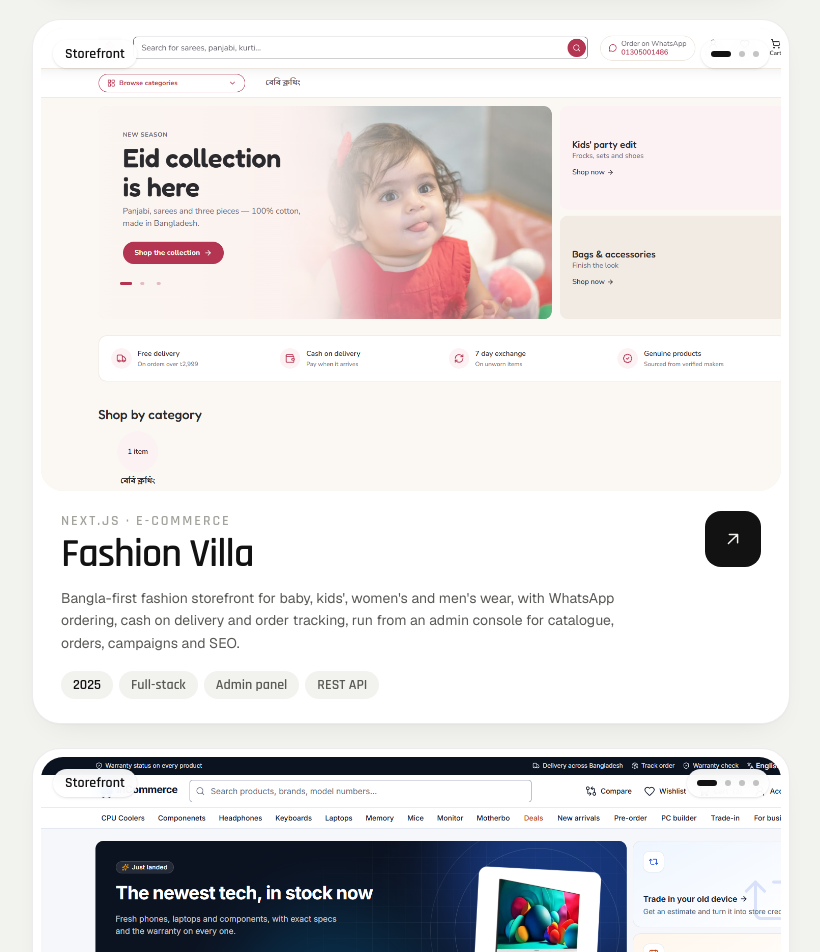
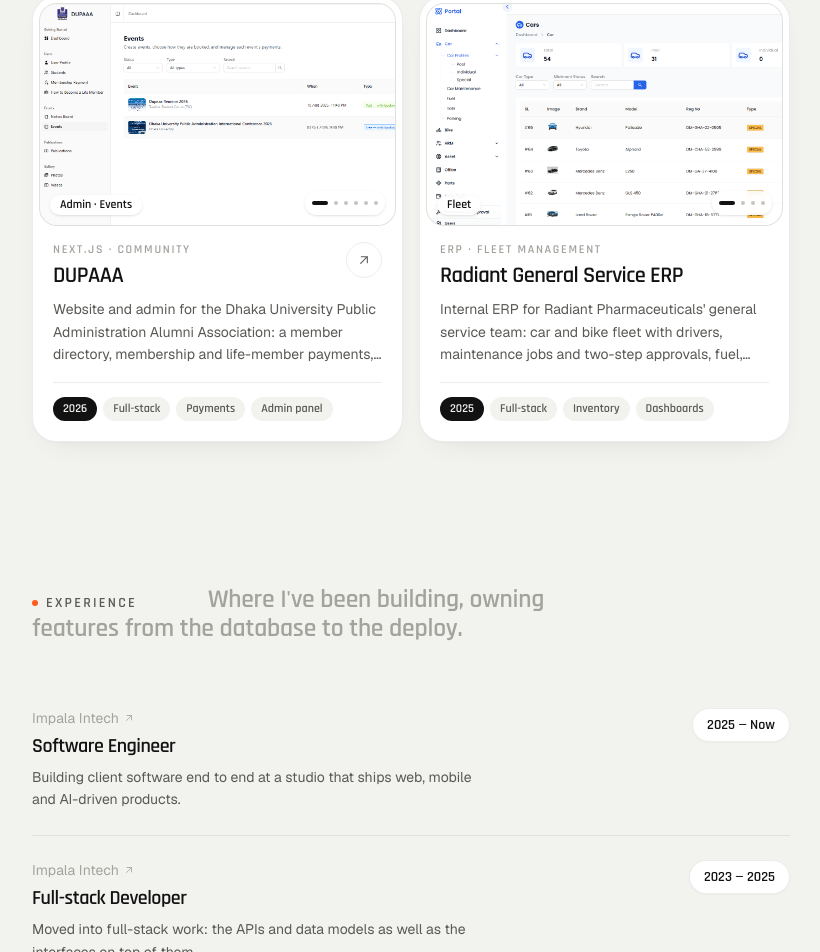
Before and after one commit to raihan2945/raihan-portfollio, a Next.js app: page / in a window 1280 px wide. Shown: the part 1827-2779 px from the top of the page, without its empty margins (394-1214 px from the left). Built offline with nearby package versions, Linux system fonts and the light colour scheme.

Commit message:
feat: smaller type scale and compact three-column project cards

```diff
--- a/app/components/project-card.tsx
+++ b/app/components/project-card.tsx
@@ -27,14 +27,14 @@ export function ProjectCard({ project: p, index }: { project: Project; index: nu
   return (
     <article
       data-reveal
-      style={{ "--reveal-delay": `${index * 60}ms` } as React.CSSProperties}
+      style={{ "--reveal-delay": `${(index % 3) * 70}ms` } as React.CSSProperties}
       onMouseEnter={() => setPlaying(true)}
       onMouseLeave={() => setPlaying(false)}
       onFocus={() => setPlaying(true)}
       onBlur={() => setPlaying(false)}
-      className="group card rounded-[28px] p-2"
+      className="group card flex flex-col rounded-3xl p-1.5 transition-[translate,box-shadow] duration-500 ease-[cubic-bezier(.22,1,.36,1)] hover:-translate-y-1 hover:shadow-[0_18px_40px_-18px_rgb(0_0_0/0.18)]"
     >
-      <div className="relative aspect-[16/10] overflow-hidden rounded-[22px] bg-bg">
+      <div className="relative aspect-[16/10] overflow-hidden rounded-[18px] border border-line bg-bg">
         {images.length > 0 ? (
           images.map((img, j) => (
             <Image
@@ -43,30 +43,30 @@ export function ProjectCard({ project: p, index }: { project: Project; index: nu
               alt={j === frame ? img.alt : ""}
               aria-hidden={j !== frame}
               fill
-              sizes="(min-width: 1560px) 620px, (min-width: 1024px) 1000px, 100vw"
-              className="object-cover object-left-top transition-[opacity,scale] duration-700 ease-[cubic-bezier(.22,1,.36,1)] group-hover:scale-[1.015]"
+              sizes="(min-width: 1560px) 400px, (min-width: 1280px) 380px, (min-width: 1024px) 560px, 100vw"
+              className="object-cover object-left-top transition-[opacity,scale] duration-700 ease-[cubic-bezier(.22,1,.36,1)] group-hover:scale-[1.03]"
               style={{ opacity: j === frame ? 1 : 0 }}
             />
           ))
         ) : (
           <div
-            className="flex h-full items-end p-6"
+            className="flex h-full items-end p-5"
             style={{
               background: `radial-gradient(120% 90% at 20% 15%, ${p.palette[1]} 0%, transparent 60%), linear-gradient(135deg, ${p.palette[0]}, ${p.palette[1]})`,
             }}
           >
-            <span className="font-display text-5xl font-semibold text-white">{p.title}</span>
+            <span className="font-display text-3xl font-semibold text-white">{p.title}</span>
           </div>
         )}
 
         {current && (
-          <span className="absolute left-3 top-3 rounded-full bg-white/90 px-3 py-1 font-display text-sm font-semibold text-[#121212] shadow-sm backdrop-blur">
+          <span className="absolute bottom-2.5 left-2.5 rounded-full bg-white/90 px-2.5 py-0.5 font-display text-xs font-semibold text-[#121212] shadow-sm backdrop-blur">
             {current.caption ?? p.title}
           </span>
         )}
 
         {images.length > 1 && (
-          <div className="absolute right-3 top-3 flex items-center rounded-full bg-white/90 px-1.5 shadow-sm backdrop-blur">
+          <div className="absolute bottom-2.5 right-2.5 flex items-center rounded-full bg-white/90 px-1 shadow-sm backdrop-blur">
             {images.map((img, j) => (
               <button
                 key={img.src}
@@ -74,11 +74,11 @@ export function ProjectCard({ project: p, index }: { project: Project; index: nu
                 onClick={() => setFrame(j)}
                 aria-label={`Show ${img.caption ?? `screenshot ${j + 1}`}`}
                 aria-pressed={j === frame}
-                className="grid h-7 place-items-center px-1"
+                className="grid h-6 place-items-center px-[3px]"
               >
                 <span
-                  className={`block h-1.5 rounded-full bg-[#121212] transition-all duration-500 ${
-                    j === frame ? "w-5" : "w-1.5 opacity-25"
+                  className={`block h-1 rounded-full bg-[#121212] transition-all duration-500 ${
+                    j === frame ? "w-4" : "w-1 opacity-25"
                   }`}
                 />
               </button>
@@ -87,33 +87,21 @@ export function ProjectCard({ project: p, index }: { project: Project; index: nu
         )}
       </div>
 
-      <div className="flex items-start gap-4 px-4 pb-4 pt-5 sm:px-5">
-        <div className="min-w-0 flex-1">
-          <p className="font-display text-sm font-semibold uppercase tracking-[0.14em] text-ink-faint">
+      <div className="flex flex-1 flex-col px-3.5 pb-3.5 pt-4">
+        <div className="flex items-start justify-between gap-3">
+          <div className="min-w-0">
+            <p className="font-display text-xs font-semibold uppercase tracking-[0.14em] text-ink-faint">
               {p.tags.slice(0, 2).join(" · ")}
             </p>
-          <h3 className="mt-1 font-display text-3xl font-semibold leading-none tracking-tight sm:text-[2.5rem]">
+            <h3 className="mt-1 font-display text-[1.4rem] font-semibold leading-tight tracking-tight">
               {p.href ? (
-              <a href={p.href} target="_blank" rel="noopener noreferrer" className="hover:text-accent">
+                <a href={p.href} target="_blank" rel="noopener noreferrer" className="transition-colors hover:text-accent">
                   {p.title}
                 </a>
               ) : (
                 p.title
               )}
             </h3>
-          <p className="mt-3 max-w-xl text-sm leading-relaxed text-ink-soft">{p.summary}</p>
-          <div className="mt-4 flex flex-wrap gap-1.5 font-display text-sm font-semibold">
-            <span className="rounded-full bg-bg px-3 py-1">{p.year}</span>
-            <span className="rounded-full bg-bg px-3 py-1 text-ink-soft">{p.role}</span>
-            {p.tags.slice(2).map((t) => (
-              <span key={t} className="rounded-full bg-bg px-3 py-1 text-ink-soft">
-                {t}
-              </span>
-            ))}
-            {p.placeholder && (
-              <span className="rounded-full bg-accent-soft px-3 py-1 text-accent">Placeholder</span>
-            )}
-          </div>
           </div>
 
           {p.href && (
@@ -123,11 +111,27 @@ export function ProjectCard({ project: p, index }: { project: Project; index: nu
               rel="noopener noreferrer"
               tabIndex={-1}
               aria-hidden
-            className="grid size-14 shrink-0 place-items-center rounded-2xl bg-ink text-bg transition-colors duration-300 group-hover:bg-accent group-hover:text-white"
+              className="grid size-9 shrink-0 place-items-center rounded-full border border-line text-ink-soft transition-colors duration-300 group-hover:border-ink group-hover:bg-ink group-hover:text-bg"
             >
-            <ArrowUpRight width={22} height={22} className="transition-transform duration-500 group-hover:rotate-45" />
+              <ArrowUpRight width={16} height={16} className="transition-transform duration-500 group-hover:rotate-45" />
             </a>
           )}
+        </div>
+
+        <p className="mb-4 mt-2 line-clamp-3 text-sm leading-relaxed text-ink-soft" title={p.summary}>
+          {p.summary}
+        </p>
+
+        <div className="mt-auto flex flex-wrap gap-1.5 border-t border-line pt-3.5 font-display text-xs font-semibold">
+          <span className="rounded-full bg-ink px-2.5 py-1 text-bg">{p.year}</span>
+          <span className="rounded-full bg-bg px-2.5 py-1 text-ink-soft">{p.role}</span>
+          {p.tags.slice(2).map((t) => (
+            <span key={t} className="rounded-full bg-bg px-2.5 py-1 text-ink-soft">
+              {t}
+            </span>
+          ))}
+          {p.placeholder && <span className="rounded-full bg-accent-soft px-2.5 py-1 text-accent">Placeholder</span>}
+        </div>
       </div>
     </article>
   );
--- a/app/page.tsx
+++ b/app/page.tsx
@@ -33,8 +33,8 @@ function SectionHead({ label, text }: { label: string; text: string }) {
   const words = text.split(" ");
   return (
     <div data-reveal className="relative">
-      <Eyebrow className="mb-4 sm:absolute sm:left-0 sm:top-[0.85rem] sm:mb-0">{label}</Eyebrow>
-      <h2 className="lit max-w-[34ch] font-display text-[clamp(1.9rem,5.6cqi,3.6rem)] font-semibold leading-[1.08] tracking-[-0.01em] sm:indent-[11rem]">
+      <Eyebrow className="mb-4 sm:absolute sm:left-0 sm:top-[0.45rem] sm:mb-0">{label}</Eyebrow>
+      <h2 className="lit max-w-[38ch] font-display text-[clamp(1.6rem,3.3cqi,2.35rem)] font-semibold leading-[1.12] tracking-[-0.01em] sm:indent-[11rem]">
         {words.map((w, i) => (
           <Fragment key={i}>
             <span
@@ -157,7 +157,7 @@ export default function Home() {
           <section id="home" className="pt-16 lg:pt-20">
             <Eyebrow className="rise">Introduction</Eyebrow>
 
-            <h1 className="mt-6 max-w-[24ch] font-display text-[clamp(2.7rem,8cqi,5.75rem)] font-semibold leading-[0.98] tracking-[-0.015em]">
+            <h1 className="mt-6 max-w-[24ch] font-display text-[clamp(2.25rem,5.6cqi,4rem)] font-semibold leading-[0.98] tracking-[-0.015em]">
               {headWords.map((w, i) => (
                 <span key={i} className="rise inline-block" style={rise(80 + i * 60)}>
                   {w}&nbsp;
@@ -174,7 +174,7 @@ export default function Home() {
             {/* Intro and pills stack on narrow columns and sit side by side on wide ones. */}
             <div className="@5xl:mt-10 @5xl:flex @5xl:items-end @5xl:justify-between @5xl:gap-12">
               <p
-                className="rise mt-7 max-w-xl text-base leading-relaxed text-ink-soft @5xl:mt-0 @5xl:text-lg"
+                className="rise mt-7 max-w-xl text-base leading-relaxed text-ink-soft @5xl:mt-0"
                 style={rise(600)}
               >
                 {site.intro}
@@ -196,13 +196,13 @@ export default function Home() {
               {site.stats.map((s, i) => (
                 <div
                   key={s.label}
-                  className="rise card flex min-h-[200px] flex-col justify-between rounded-[28px] p-6"
+                  className="rise card flex min-h-[168px] flex-col justify-between rounded-3xl p-6"
                   style={rise(800 + i * 100)}
                 >
                   <Eyebrow>{s.label}</Eyebrow>
                   <div className="flex items-end justify-between gap-4">
                     <p className="max-w-[12ch] text-sm leading-snug text-ink-faint">{s.note}</p>
-                    <p className="font-display text-[5.5rem] font-medium leading-[0.8] tracking-[-0.03em]">
+                    <p className="font-display text-[4rem] font-medium leading-[0.8] tracking-[-0.03em]">
                       {s.value}
                     </p>
                   </div>
@@ -214,7 +214,7 @@ export default function Home() {
           {/* ── Work ─────────────────────────────────────────── */}
           <section id="work" className="pt-28 sm:pt-36">
             <SectionHead label="Selected work" text={site.sections.work} />
-            <div className="mt-12 grid gap-6 @5xl:grid-cols-2">
+            <div className="mt-10 grid gap-4 @2xl:grid-cols-2 @6xl:grid-cols-3">
               {site.projects.map((p, i) => (
                 <ProjectCard key={p.slug} project={p} index={i} />
               ))}
@@ -254,9 +254,9 @@ export default function Home() {
                           </span>
                         )}
                       </p>
-                      <h3 className="mt-1 font-display text-2xl font-semibold tracking-tight @4xl:text-3xl">{e.role}</h3>
+                      <h3 className="mt-1 font-display text-xl font-semibold tracking-tight">{e.role}</h3>
                     </div>
-                    <p className="mt-1.5 max-w-md text-sm leading-relaxed text-ink-soft @4xl:mt-0 @4xl:max-w-none @4xl:pt-6 @4xl:text-base">
+                    <p className="mt-1.5 max-w-md text-sm leading-relaxed text-ink-soft @4xl:mt-0 @4xl:max-w-none @4xl:pt-5">
                       {e.summary}
                     </p>
                   </div>
@@ -286,7 +286,7 @@ export default function Home() {
                   <dt className="font-display text-sm font-semibold uppercase tracking-[0.14em] text-ink-faint">
                     {f.label}
                   </dt>
-                  <dd className="mt-1 font-display text-lg font-semibold">{f.value}</dd>
+                  <dd className="mt-1 font-display text-base font-semibold">{f.value}</dd>
                 </div>
               ))}
             </dl>
@@ -295,7 +295,7 @@ export default function Home() {
               {site.capabilities.map((c, i) => (
                 <div key={c.title} data-reveal style={delay((i % 2) * 100)} className="card flex flex-col rounded-[28px] p-6">
                   <span className="font-display text-sm font-semibold text-accent">0{i + 1}</span>
-                  <h3 className="mt-2 font-display text-2xl font-semibold tracking-tight">{c.title}</h3>
+                  <h3 className="mt-2 font-display text-xl font-semibold tracking-tight">{c.title}</h3>
                   <p className="mt-2 text-sm leading-relaxed text-ink-soft">{c.blurb}</p>
                   <ul className="mt-5 space-y-2 border-t border-line pt-5">
                     {c.items.map((item) => (
@@ -319,7 +319,7 @@ export default function Home() {
                     style={delay((i % 3) * 60)}
                     className="card group flex items-center justify-between gap-3 rounded-2xl px-4 py-4 transition-colors hover:border-ink"
                   >
-                    <span className="font-display text-lg font-semibold">{t}</span>
+                    <span className="font-display text-base font-semibold">{t}</span>
                     <span className="font-display text-sm font-semibold text-ink-faint transition-colors group-hover:text-accent">
                       {String(i + 1).padStart(2, "0")}
                     </span>
@@ -337,7 +337,7 @@ export default function Home() {
               <p className="text-sm text-ink-faint">Write to me at</p>
               <a
                 href={`mailto:${site.email}`}
-                className="mt-1 block break-all font-display text-[clamp(1.7rem,4.6vw,2.75rem)] font-semibold leading-tight transition-colors hover:text-accent"
+                className="mt-1 block break-all font-display text-[clamp(1.4rem,3.2cqi,2.1rem)] font-semibold leading-tight transition-colors hover:text-accent"
               >
                 {site.email}
               </a>
```
Lines whose indentation alone changed are shown as unchanged.
